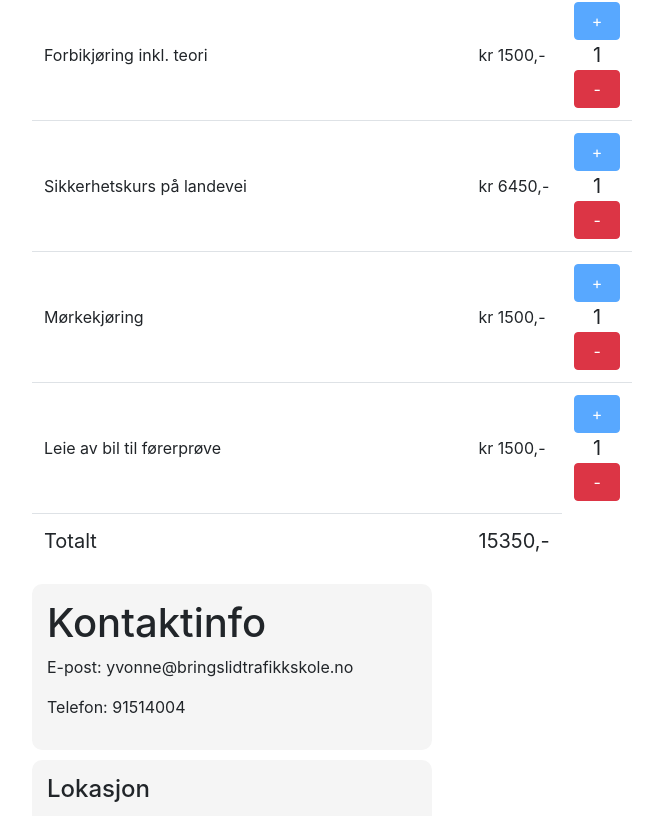
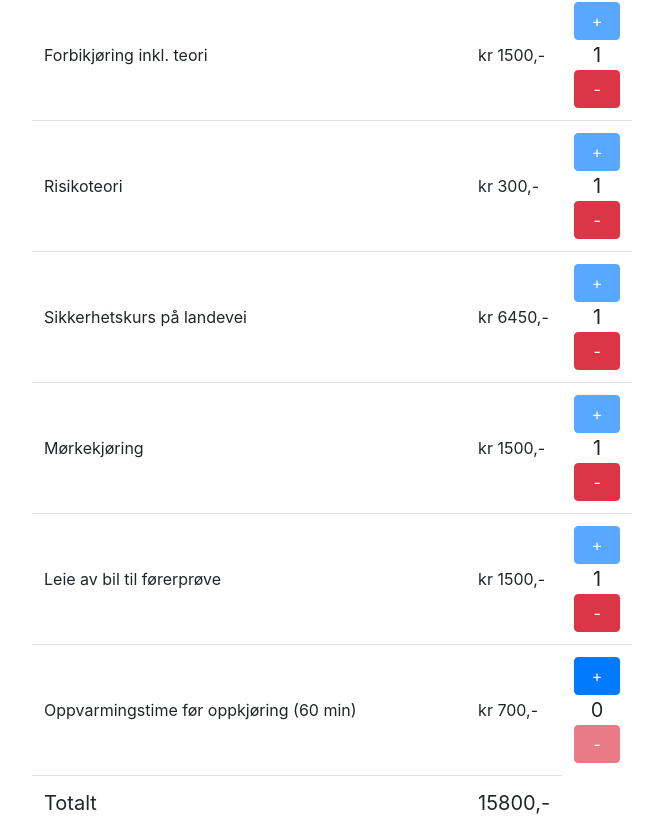
Before and after one commit to jarlsondre/bringslid-trafikkskole-new, a React (Create React App) app: page /priser in a window 1280 px wide. Shown: the part 539-1355 px from the top of the page, without its empty margins (288-951 px from the left). Built offline with nearby package versions, Linux system fonts and the light colour scheme; grey boxes are pictures that could not be loaded.

Commit message:
updated prices, changed description

```diff
--- a/src/components/Home/News.jsx
+++ b/src/components/Home/News.jsx
@@ -9,7 +9,7 @@ class News extends Component {
       {
         title: "Velkommen til Bringslid Trafikkskole",
         text:
-          "Hei, og velkommen til Bringslid Trafikkskole. Vi er en trafkkskole som holder til i HTL-bygget i Elnesvågen. Kjøreskolen drives av Yvonne Bringslid som har vært kjørelærer i over 20 år. Vi tilbyr konkurransedyktige priser og opplæring av høyeste kvalitet. For å bestille time, kontakt Yvonne på 91 51 40 04 eller på yvonne@bringslidtrafikkskole.no",
+          "Hei, og velkommen til Bringslid Trafikkskole. Vi er en trafkkskole som holder til i HTL-bygget i Elnesvågen. Kjøreskolen drives av Yvonne Bringslid som har vært kjørelærer i over 30 år. Vi tilbyr konkurransedyktige priser og opplæring av høyeste kvalitet. For å bestille time, kontakt Yvonne på 91 51 40 04 eller på yvonne@bringslidtrafikkskole.no",
         id: 3,
         storyImage: TeslaImage,
       },
--- a/src/components/Prices/PriceList.jsx
+++ b/src/components/Prices/PriceList.jsx
@@ -7,13 +7,13 @@ class PriceList extends Component {
     pricelist: [
       {
         name: "Kjøretime (45 min)",
-        price: 625,
+        price: 660,
         id: 1,
         amount: 0,
       },
       {
         name: "Sikkerhetskurs på øvingsbane inkl. baneleie NAF (glattkjøring)",
-        price: 4400,
+        price: 4550,
         id: 2,
         amount: 1,
         maxValue: 1,
@@ -26,24 +26,38 @@ class PriceList extends Component {
         maxValue: 1,
       },
       {
+        name: "Risikoteori",
+        price: 300,
+        id: 4,
+        amount: 1,
+        maxValue: 1,
+      },
+      {
         name: "Sikkerhetskurs på landevei",
         price: 6450,
-        id: 4,
+        id: 5,
         amount: 1,
         maxValue: 1,
       },
       {
         name: "Mørkekjøring",
         price: 1500,
-        id: 5,
+        id: 6,
         amount: 1,
         maxValue: 1,
       },
       {
         name: "Leie av bil til førerprøve",
         price: 1500,
-        id: 6,
+        id: 7,
         amount: 1,
+        maxValue: 1,
+      },
+      {
+        name: "Oppvarmingstime før oppkjøring (60 min)",
+        price: 700,
+        id: 8,
+        amount: 0,
         maxValue: 1,
       },
     ],
```
